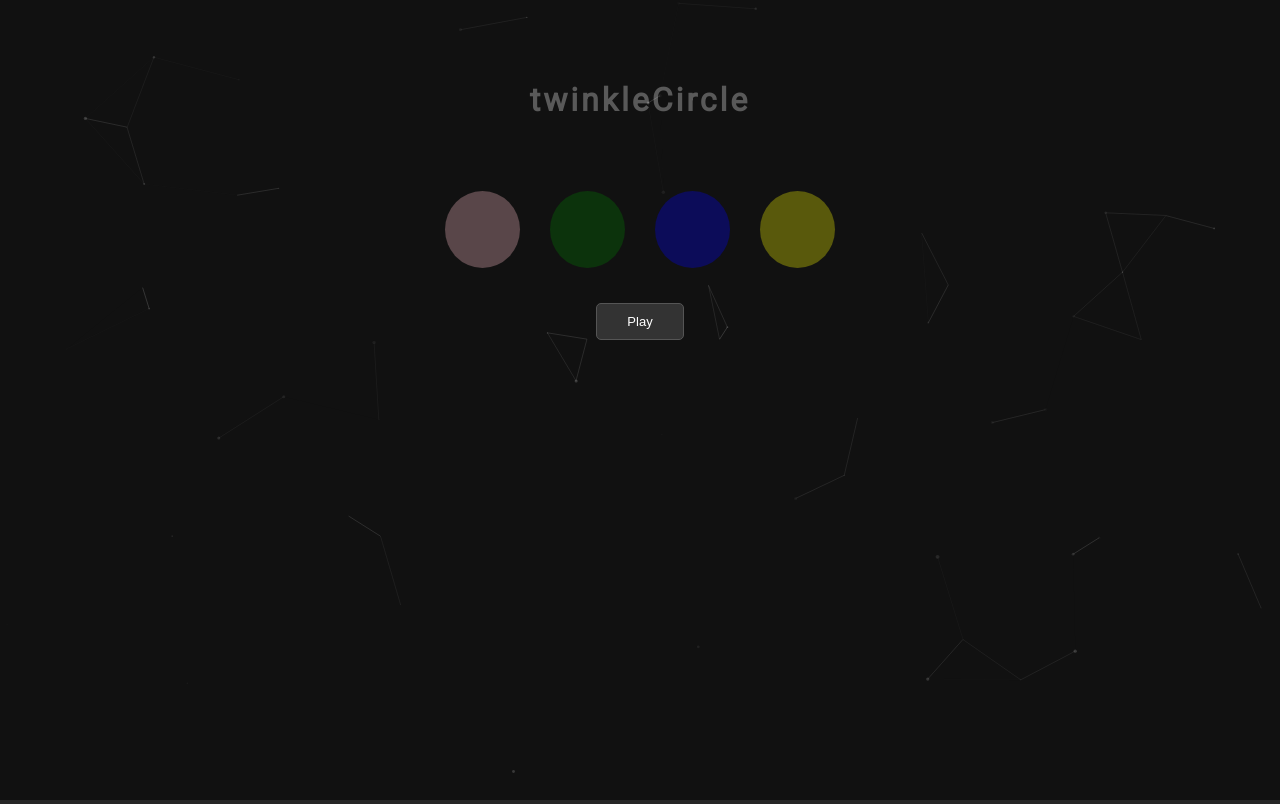
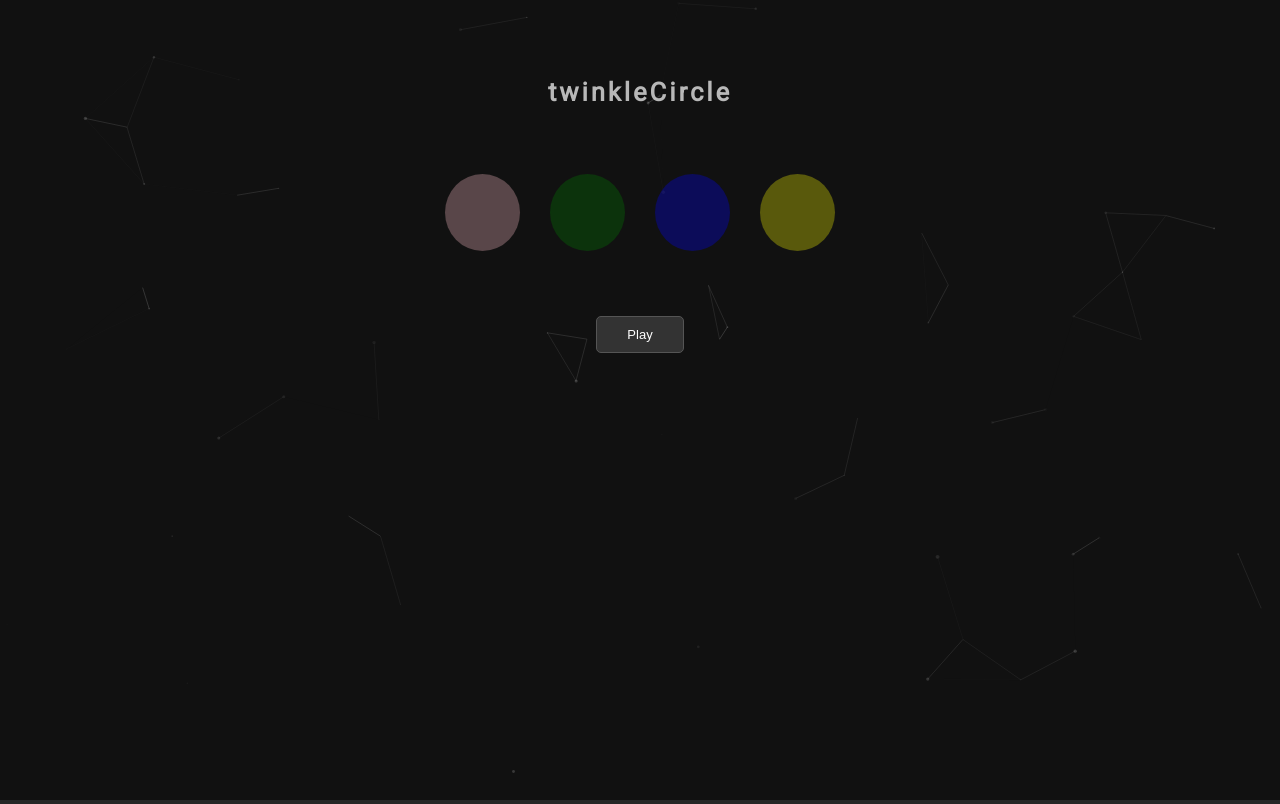
Before and after one commit to clasei/twinkle-circle, a React (Create React App) app: page / in a window 1280 px wide. Built offline with nearby package versions, Linux system fonts and the light colour scheme.

Commit message:
title animation ok

```diff
--- a/src/components/ControlPanel/ControlPanel.css
+++ b/src/components/ControlPanel/ControlPanel.css
@@ -4,6 +4,7 @@
 
 .control-panel button {
     padding: 10px 30px;
+    margin: 30px 10px;
     font-size: 13px;
     cursor: pointer;
     border: 1px solid #555;
--- a/src/components/Header/Header.css
+++ b/src/components/Header/Header.css
@@ -9,8 +9,8 @@
     font-family: 'Roboto', Arial, Helvetica, sans-serif;
     letter-spacing: 3px;
     color: #FFF;
-    font-size: 2em;
-    opacity: 0.3; /* change to 0 to start with hidden letters */
+    font-size: 1.6em;
+    opacity: 0.7; /* change to 0 to start with hidden letters */
     display: inline-block;
 }
 
--- a/src/components/Header/Header.js
+++ b/src/components/Header/Header.js
@@ -3,27 +3,44 @@ import './Header.css';
 
 const Header = () => {
     const titleText = 'twinkleCircle';
-    // Inicializamos el título mostrado con espacios
-    const [displayedTitle, setDisplayedTitle] = useState(new Array(titleText.length).fill(' ').join(''));
+
+    // Función para desordenar las letras
+    const shuffle = (str) => {
+        let arr = str.split('');
+        for (let i = arr.length - 1; i > 0; i--) {
+            const j = Math.floor(Math.random() * (i + 1));
+            [arr[i], arr[j]] = [arr[j], arr[i]];
+        }
+        return arr.join('');
+    }
+
+    // title starts disordered
+    const [displayedTitle, setDisplayedTitle] = useState(shuffle(titleText));
+
+    let alreadyPlacedIndices = new Set(); // check ok placed letters
 
     useEffect(() => {
         let letters = titleText.split('');
+        let shuffledTitle = displayedTitle.split('');
 
-        // array with the letters, random order
-        let indexes = Array.from({length: letters.length}, (_, i) => i);
-        indexes.sort(() => Math.random() - 0.5);
+        let alreadyPlacedIndices = new Set();  // Para rastrear las letras que ya se han colocado correctamente
 
-        indexes.forEach((index, i) => {
-            setTimeout(() => {
-                // Reemplazamos el espacio en el índice correspondiente con la letra
-                setDisplayedTitle(prev => {
-                    let chars = prev.split('');
-                    chars[index] = letters[index];
-                    return chars.join('');
-                });
-            }, i * 420); // interval ms
-        });
-    }, []);
+    letters.forEach((letter, i) => {
+        setTimeout(() => {
+            let availableIndices = shuffledTitle.map((el, idx) => (el === letter && !alreadyPlacedIndices.has(idx)) ? idx : -1).filter(idx => idx !== -1);
+
+            if (availableIndices.length > 0) {
+                let indexInShuffled = availableIndices[0];
+                if (indexInShuffled !== i) {
+                    shuffledTitle[indexInShuffled] = shuffledTitle[i];
+                    shuffledTitle[i] = letter;
+                    setDisplayedTitle(shuffledTitle.join(''));
+                    alreadyPlacedIndices.add(i);
+                }
+            }
+        }, i * 500); // interval ms
+    });
+}, []);
 
     return (
         <div className="header">
```
